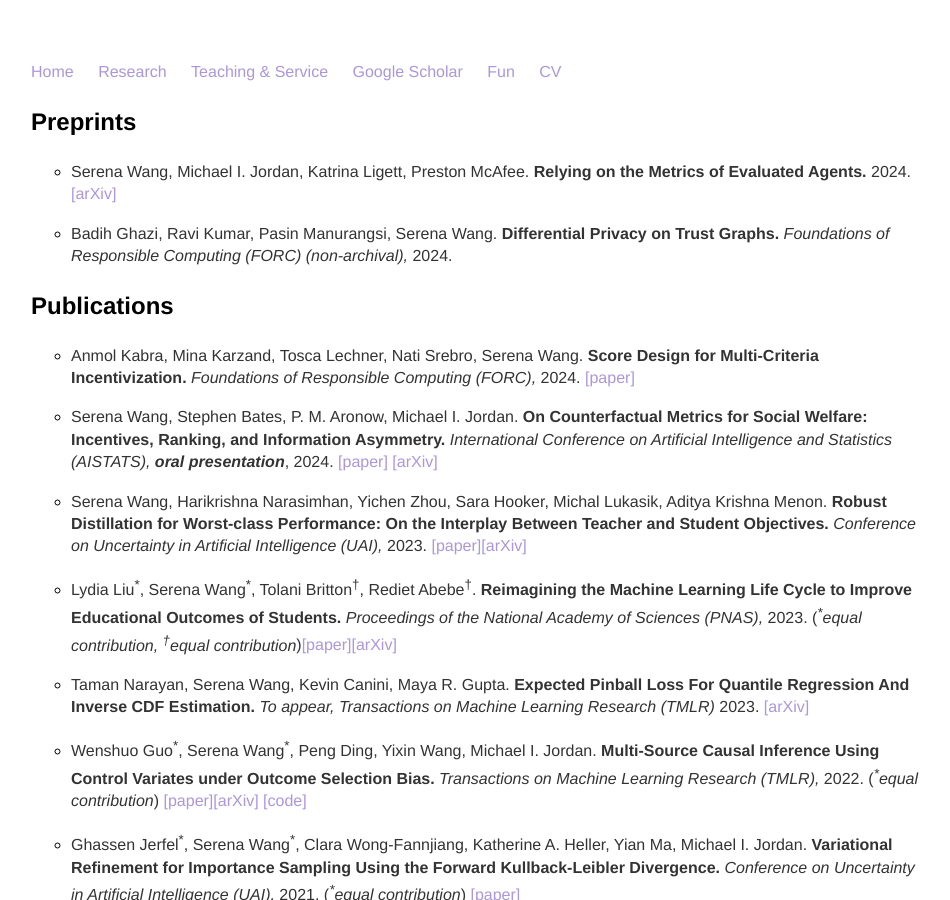
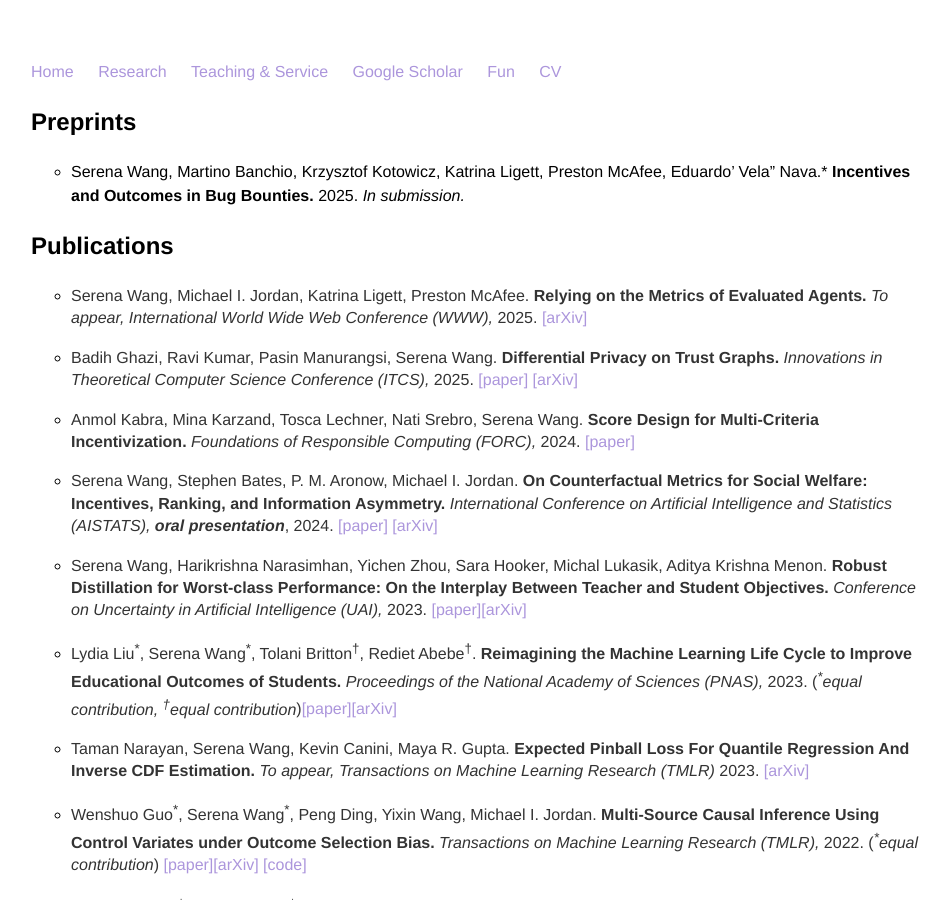
Before and after one commit to serenalwang/serenalwang.github.io, a Jekyll site: the page built from research.md, in a window 1280 px wide and 900 px high. Shown: the whole window, without its empty margins (161-1111 px from the left). Built offline with Jekyll 4.4.1, drawn with Linux system fonts in a browser that asks for light colours.

Commit message:
updated papers

```diff
--- a/research.md
+++ b/research.md
@@ -3,14 +3,16 @@ layout: default
 title: Research
 ---
 ### Preprints
+* Serena Wang, Martino Banchio, Krzysztof Kotowicz, Katrina Ligett, Preston McAfee, Eduardo' Vela" Nava.*
+**Incentives and Outcomes in Bug Bounties.** 2025. *In submission.*
+
+### Publications
 * Serena Wang, Michael I. Jordan, Katrina Ligett, Preston McAfee.
-**Relying on the Metrics of Evaluated Agents.** 2024. [[arXiv]](https://arxiv.org/abs/2402.14005)
+**Relying on the Metrics of Evaluated Agents.** *To appear, International World Wide Web Conference (WWW),* 2025. [[arXiv]](https://arxiv.org/abs/2402.14005)
 
 * Badih Ghazi, Ravi Kumar, Pasin Manurangsi, Serena Wang.
-**Differential Privacy on Trust Graphs.** *Foundations of Responsible Computing (FORC) (non-archival),* 2024.
+**Differential Privacy on Trust Graphs.** *Innovations in Theoretical Computer Science Conference (ITCS),* 2025. [[paper]](https://drops.dagstuhl.de/entities/document/10.4230/LIPIcs.ITCS.2025.53) [[arXiv]](https://arxiv.org/abs/2410.12045)
 
-
-### Publications
 * Anmol Kabra, Mina Karzand, Tosca Lechner, Nati Srebro, Serena Wang.
 **Score Design for Multi-Criteria Incentivization.** *Foundations of Responsible Computing (FORC),* 2024. [[paper]](https://drops.dagstuhl.de/entities/document/10.4230/LIPIcs.FORC.2024.8)
 
```
